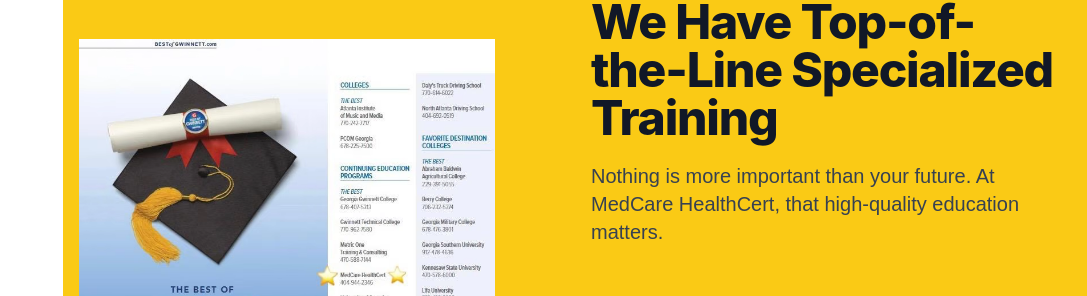
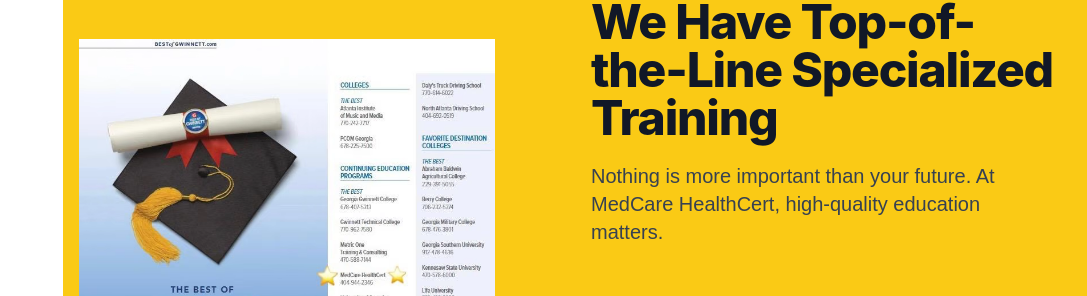
Before and after one commit to The-JL-Group/medcare-health-cert, a React (Create React App) app: page / in a window 1280 px wide. Shown: the part 2398-2694 px from the top of the page, without its empty margins (193-1280 px from the left). Built offline with nearby package versions, Linux system fonts and the light colour scheme; the HTML template or start-up script is replaced by a standard one; what tw-elements would draw is missing.

Commit message:
grammar change

```diff
--- a/src/components/Home/Info/Info.js
+++ b/src/components/Home/Info/Info.js
@@ -25,7 +25,7 @@ function Info() {
             </p>
             <p className="mt-4 text-base text-gray-700 sm:mt-5 sm:text-xl lg:text-lg xl:text-xl">
               Nothing is more important than your future. At MedCare HealthCert,
-              that high-quality education matters.
+              high-quality education matters.
             </p>
 
             <dl className="mt-10 grid grid-cols-1 gap-y-10 gap-x-8 text-sm sm:grid-cols-2">
```
